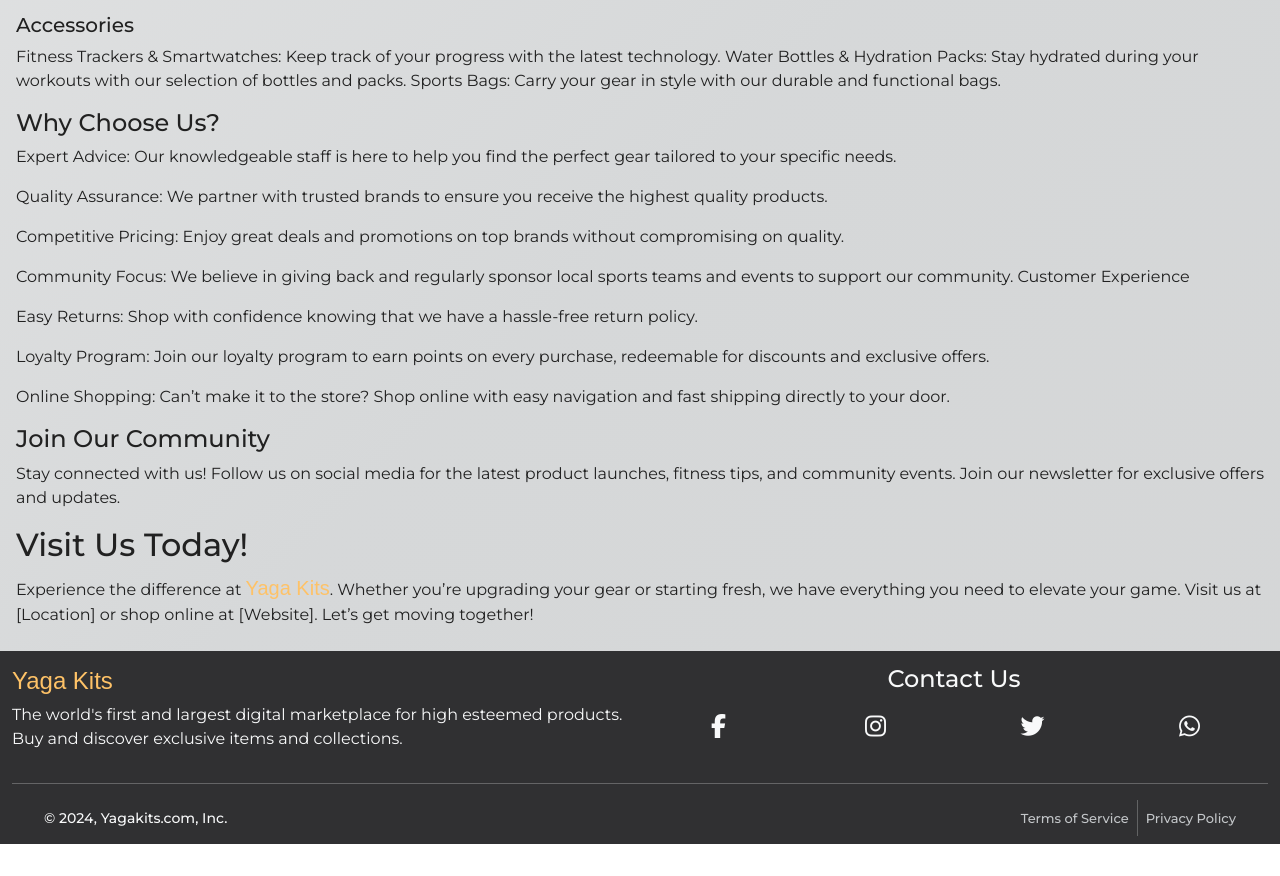
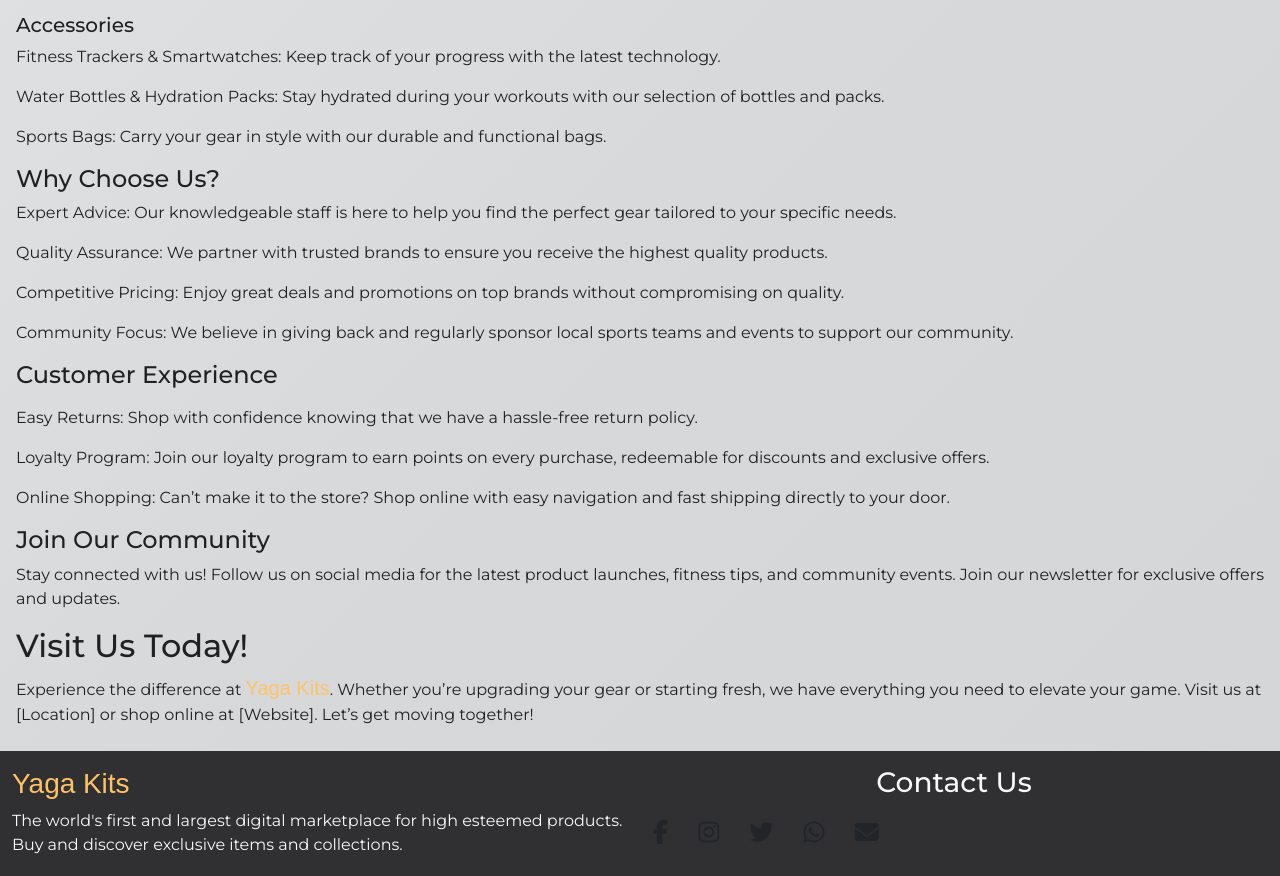
Before and after one commit to Show2411/Yagakits, a plain HTML site: page about.html in a window 1280 px wide. Shown: the part 1027-1903 px from the top of the page. Before the commit the page ends 1871 px from the top, so only its background shows below. Drawn offline with nearby package versions, Linux system fonts and the light colour scheme; a web font is replaced by a local one.

Commit message:
Update about.html

```diff
--- a/about.html
+++ b/about.html
@@ -64,8 +64,11 @@ Our mission is to empower athletes and fitness enthusiasts by offering high-qual
     <h5> Accessories</h5>
       <p>
         Fitness Trackers & Smartwatches: Keep track of your progress with the latest technology.
+      </p>
+      <p>
         Water Bottles & Hydration Packs: Stay hydrated during your workouts with our selection of bottles and packs.
-        Sports Bags: Carry your gear in style with our durable and functional bags.
+      </p>
+      <p> Sports Bags: Carry your gear in style with our durable and functional bags.
       </p>
       <h4>
         Why Choose Us?
@@ -81,7 +84,7 @@ Our mission is to empower athletes and fitness enthusiasts by offering high-qual
       </p>
       <p>
         Community Focus: We believe in giving back and regularly sponsor local sports teams and events to support our community.
-        Customer Experience
+      <h4>Customer Experience</h4>
       </p>
       <p>
         Easy Returns: Shop with confidence knowing that we have a hassle-free return policy.
@@ -112,19 +115,20 @@ Our mission is to empower athletes and fitness enthusiasts by offering high-qual
   <div class="container-fluid d-block d-md-flex d-lg-flex align-items-center justify-content-center p-0">
   <!--  -->
   <div class="w-100 pt-4 pt-lg-0 mt-3 ">
-    <h4 class="text-center text-lg-start"><span class="un">Y</span><span class="duo">a</span><span class="tres">g</span><span class="quart">a</span> <span class="cing">K</span><span class="six">i</span><span class="sept">t</span><span class="eight">s</span></h4>
+  <h3 class="text-center text-lg-start"><span class="un">Y</span><span class="duo">a</span><span class="tres">g</span><span class="quart">a</span> <span class="cing">K</span><span class="six">i</span><span class="sept">t</span><span class="eight">s</span></h3>
   <p>
   The world's first and largest digital marketplace for high esteemed products. Buy and discover exclusive items and collections.
   </p>
   </div>
   <!--  -->
   <div class="w-100 w-lg-50">
-    <h4 class="text-center">Contact Us</h4>
-    <div class="box d-flex">
-    <a class="dropdown-item social text-center p-2 fs-4" href="about.php"><i class="fa fa-facebook" aria-hidden="true"></i></a>
-    <a class="dropdown-item social text-center p-2 fs-4" href="blog.php"><i class="fa fa-instagram"></i></a>
-    <a class="dropdown-item social text-center p-2 fs-4" href="order.php"><i class="fa fa-twitter"></i></a>
-    <a class="dropdown-item social text-center p-2 fs-4" href="order.php"><i class="fa fa-whatsapp"></i></a>
+  <h3 class="text-center">Contact Us</h3>
+  <div class="social-bar bg-warnin">
+  <a class="social btn fs-4 rounded-5" href="#"><i class="fa fa-facebook" aria-hidden="true"></i></a>
+  <a class="social btn fs-4 rounded-5" href="#"><i class="fa fa-instagram"></i></a>
+  <a class="btn social fs-4 rounded-5" href="#"><i class="fa fa-twitter"></i></a>
+  <a class="btn social fs-4 rounded-5" href="#"><i class="fa fa-whatsapp"></i></a>
+  <a href="mailto:bellosheuahmad@gmail.com" class="btn social fs-4 rounded-5"><i class="fa fa-envelope"></i></a>
 
   </div>
   </div>
```
Lines whose indentation alone changed are shown as unchanged.
